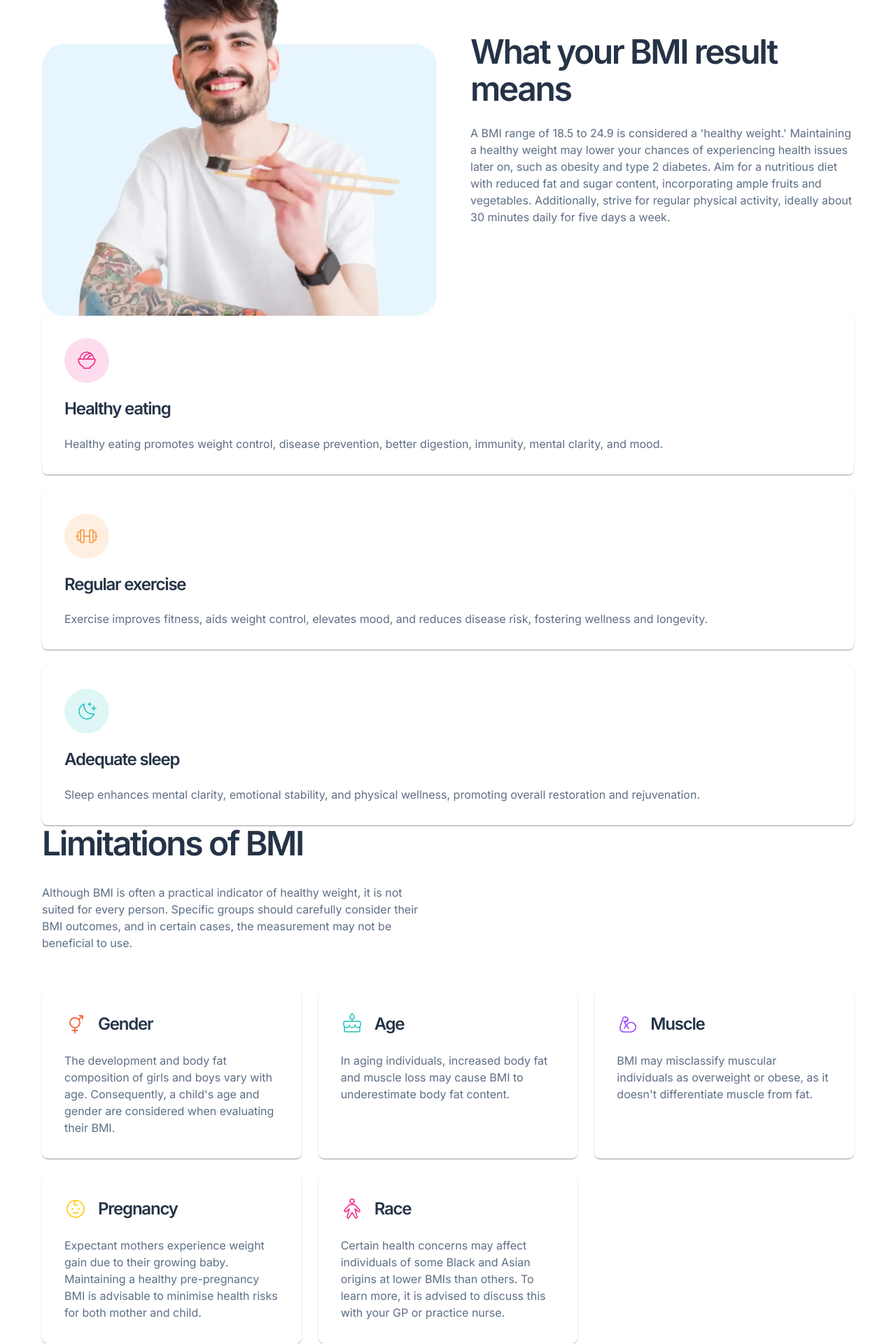
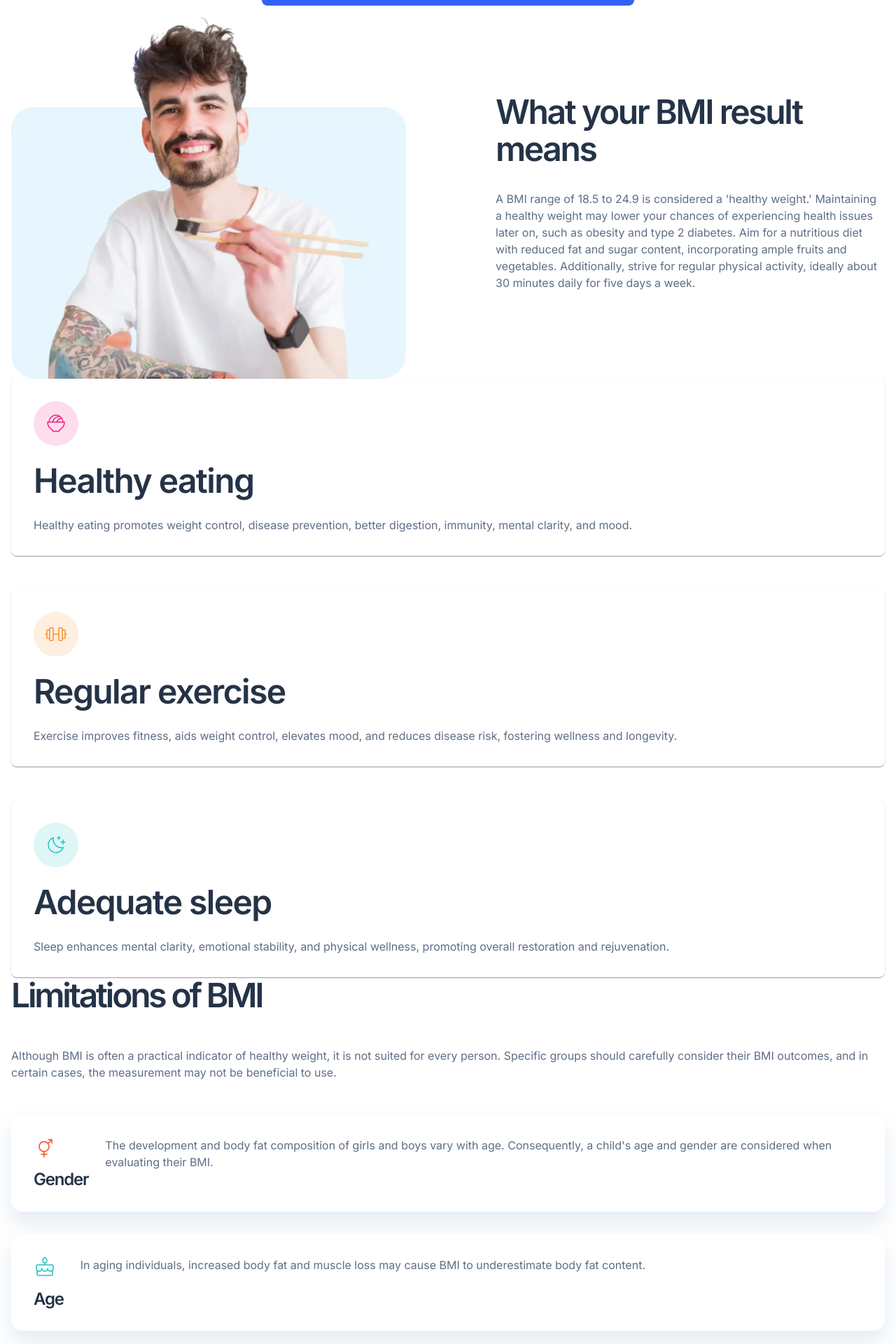
Before and after one commit to haipinggong/bmi-calculator, a React (Vite) app: page / in a window 1280 px wide. Shown: the part 740-2660 px from the top of the page at 70% size. Built offline with nearby package versions, Linux system fonts and the light colour scheme.

Commit message:
Update styling of Hero

```diff
--- a/src/App.tsx
+++ b/src/App.tsx
@@ -6,10 +6,7 @@ import { Limits } from "./components/Limits/Limits";
 function App() {
   return (
     <>
-      <Hero
-        title="Body Mass Index Calculator"
-        description="Better understand your weight in relation to your height using our body mass index (BM) calculator. While BMI is not the sole determinant of a healthy weight, it offers a valuable starting point to evaluate your overall health and well-being."
-      />
+      <Hero />
       <YourResults />
       <Tips />
       <Limits />
--- a/src/components/Hero/Hero.styles.ts
+++ b/src/components/Hero/Hero.styles.ts
@@ -1,14 +1,15 @@
-import type { SxProps } from "@mui/material";
+import type { SxProps, Theme } from "@mui/material";
 
-export const styles: Record<string, SxProps> = {
-  heroContainer: {
-    maxWidth: "1160px",
-    margin: "0 auto",
-    padding: "4 3 0",
-  },
+export const styles: Record<string, SxProps<Theme>> = {
+  heroContainer: (theme) => ({
+    display: "flex",
+    flexDirection: "column",
+    alignItems: "center",
+    gap: 4,
+    padding: theme.spacing(4, 3, 0, 3),
+  }),
   logo: {
     width: "36.7px",
     height: "36.7px",
-    marginBottom: 4,
   },
 };
--- a/src/components/Hero/Hero.tsx
+++ b/src/components/Hero/Hero.tsx
@@ -4,12 +4,7 @@ import logo from "../../assets/images/logo.svg";
 import { Header } from "./Header/Header";
 import { Form } from "./Form/Form";
 
-interface HeroProps {
-  title: string;
-  description: string;
-}
-
-export const Hero = ({ title, description }: HeroProps) => {
+export const Hero = () => {
   return (
     <Box component="section" sx={styles.heroContainer}>
       <Box
@@ -18,7 +13,7 @@ export const Hero = ({ title, description }: HeroProps) => {
         alt="BMI Calculator Logo"
         sx={styles.logo}
       />
-      <Header title={title} description={description} />
+      <Header />
       <Form />
     </Box>
   );
--- a/src/components/Limits/Limits.styles.ts
+++ b/src/components/Limits/Limits.styles.ts
@@ -1,60 +1,55 @@
 export const styles = {
   container: {
-    maxWidth: "1160px",
-    margin: "0 auto",
-    padding: "0 3",
+    display: "flex",
+    flexDirection: "column",
+    gap: "3rem",
+    padding: "0 1rem",
   },
   title: {
     color: "#253347",
-    fontFamily: "Inter",
+    fontFamily: "Inter, sans-serif",
     fontSize: "48px",
     fontWeight: 600,
     lineHeight: "110%",
-    letterSpacing: "-2.4px",
-    marginBottom: 4,
+    letterSpacing: "-2.5%",
   },
-  description: {
-    color: "#5E6E85",
-    fontFamily: "Inter",
-    fontSize: "16px",
-    fontWeight: 400,
-    lineHeight: "150%",
-    maxWidth: "564px",
-    marginBottom: 7,
+  content: {
+    display: "flex",
+    gap: "2rem",
   },
-  cardsContainer: {
-    display: "grid",
-    gridTemplateColumns: "repeat(auto-fit, minmax(280px, 1fr))",
-    gap: 3,
-  },
-  card: {
-    backgroundColor: "#fff",
-    borderRadius: 2,
-    padding: 4,
+  limitsContainer: {
     display: "flex",
     flexDirection: "column",
-    gap: 3,
+    gap: "2rem",
   },
-  cardHeader: {
+  limitCard: {
     display: "flex",
-    alignItems: "center",
-    gap: 2,
+    gap: "1.5rem",
+    padding: "2rem",
+    backgroundColor: "#FFFFFF",
+    borderRadius: "16px",
+    boxShadow: "0px 16px 30px 0px rgba(143, 174, 207, 0.25)",
   },
-  icon: {
+  limitIcon: {
     width: "32px",
     height: "32px",
   },
-  cardTitle: {
+  limitContent: {
+    display: "flex",
+    flexDirection: "column",
+    gap: "1rem",
+  },
+  limitTitle: {
     color: "#253347",
-    fontFamily: "Inter",
+    fontFamily: "Inter, sans-serif",
     fontSize: "24px",
     fontWeight: 600,
     lineHeight: "110%",
     letterSpacing: "-1.2px",
   },
-  cardDescription: {
+  limitDescription: {
     color: "#5E6E85",
-    fontFamily: "Inter",
+    fontFamily: "Inter, sans-serif",
     fontSize: "16px",
     fontWeight: 400,
     lineHeight: "150%",
--- a/src/components/Limits/Limits.tsx
+++ b/src/components/Limits/Limits.tsx
@@ -12,101 +12,102 @@ export const Limits = () => {
       <Typography variant="h1" sx={styles.title}>
         Limitations of BMI
       </Typography>
-      <Typography sx={styles.description}>
+      <Typography sx={styles.limitDescription}>
         Although BMI is often a practical indicator of healthy weight, it is not
         suited for every person. Specific groups should carefully consider their
         BMI outcomes, and in certain cases, the measurement may not be
         beneficial to use.
       </Typography>
 
-      <Box sx={styles.cardsContainer}>
-        <Card sx={styles.card}>
-          <Box sx={styles.cardHeader}>
+      <Box sx={styles.content}>
+        <Box sx={styles.limitsContainer}>
+          <Card sx={styles.limitCard}>
+            <Box sx={styles.limitContent}>
               <Box
                 component="img"
                 src={iconGender}
                 alt="Gender icon"
-              sx={styles.icon}
+                sx={styles.limitIcon}
               />
-            <Typography variant="h3" sx={styles.cardTitle}>
+              <Typography variant="h3" sx={styles.limitTitle}>
                 Gender
               </Typography>
             </Box>
-          <Typography sx={styles.cardDescription}>
-            The development and body fat composition of girls and boys vary with
-            age. Consequently, a child's age and gender are considered when
-            evaluating their BMI.
+            <Typography sx={styles.limitDescription}>
+              The development and body fat composition of girls and boys vary
+              with age. Consequently, a child's age and gender are considered
+              when evaluating their BMI.
             </Typography>
           </Card>
 
-        <Card sx={styles.card}>
-          <Box sx={styles.cardHeader}>
+          <Card sx={styles.limitCard}>
+            <Box sx={styles.limitContent}>
               <Box
                 component="img"
                 src={iconAge}
                 alt="Age icon"
-              sx={styles.icon}
+                sx={styles.limitIcon}
               />
-            <Typography variant="h3" sx={styles.cardTitle}>
+              <Typography variant="h3" sx={styles.limitTitle}>
                 Age
               </Typography>
             </Box>
-          <Typography sx={styles.cardDescription}>
+            <Typography sx={styles.limitDescription}>
               In aging individuals, increased body fat and muscle loss may cause
               BMI to underestimate body fat content.
             </Typography>
           </Card>
 
-        <Card sx={styles.card}>
-          <Box sx={styles.cardHeader}>
+          <Card sx={styles.limitCard}>
+            <Box sx={styles.limitContent}>
               <Box
                 component="img"
                 src={iconMuscle}
                 alt="Muscle icon"
-              sx={styles.icon}
+                sx={styles.limitIcon}
               />
-            <Typography variant="h3" sx={styles.cardTitle}>
+              <Typography variant="h3" sx={styles.limitTitle}>
                 Muscle
               </Typography>
             </Box>
-          <Typography sx={styles.cardDescription}>
-            BMI may misclassify muscular individuals as overweight or obese, as
-            it doesn't differentiate muscle from fat.
+            <Typography sx={styles.limitDescription}>
+              BMI may misclassify muscular individuals as overweight or obese,
+              as it doesn't differentiate muscle from fat.
             </Typography>
           </Card>
 
-        <Card sx={styles.card}>
-          <Box sx={styles.cardHeader}>
+          <Card sx={styles.limitCard}>
+            <Box sx={styles.limitContent}>
               <Box
                 component="img"
                 src={iconPregnancy}
                 alt="Pregnancy icon"
-              sx={styles.icon}
+                sx={styles.limitIcon}
               />
-            <Typography variant="h3" sx={styles.cardTitle}>
+              <Typography variant="h3" sx={styles.limitTitle}>
                 Pregnancy
               </Typography>
             </Box>
-          <Typography sx={styles.cardDescription}>
-            Expectant mothers experience weight gain due to their growing baby.
-            Maintaining a healthy pre-pregnancy BMI is advisable to minimise
-            health risks for both mother and child.
+            <Typography sx={styles.limitDescription}>
+              Expectant mothers experience weight gain due to their growing
+              baby. Maintaining a healthy pre-pregnancy BMI is advisable to
+              minimise health risks for both mother and child.
             </Typography>
           </Card>
 
-        <Card sx={styles.card}>
-          <Box sx={styles.cardHeader}>
+          <Card sx={styles.limitCard}>
+            <Box sx={styles.limitContent}>
               <Box
                 component="img"
                 src={iconRace}
                 alt="Race icon"
-              sx={styles.icon}
+                sx={styles.limitIcon}
               />
-            <Typography variant="h3" sx={styles.cardTitle}>
+              <Typography variant="h3" sx={styles.limitTitle}>
                 Race
               </Typography>
             </Box>
-          <Typography sx={styles.cardDescription}>
+            <Typography sx={styles.limitDescription}>
               Certain health concerns may affect individuals of some Black and
               Asian origins at lower BMIs than others. To learn more, it is
               advised to discuss this with your GP or practice nurse.
@@ -114,5 +115,6 @@ export const Limits = () => {
           </Card>
         </Box>
       </Box>
+    </Box>
   );
 };
--- a/src/components/Tips/Tips.styles.ts
+++ b/src/components/Tips/Tips.styles.ts
@@ -1,11 +1,9 @@
 export const styles = {
   container: {
-    maxWidth: "1160px",
-    margin: "0 auto",
-    padding: "0 3",
     display: "flex",
     flexDirection: "column",
-    gap: 3,
+    gap: "3rem",
+    padding: "0 1rem",
   },
   card: {
     backgroundColor: "#fff",
@@ -21,11 +19,11 @@ export const styles = {
   },
   title: {
     color: "#253347",
-    fontFamily: "Inter",
-    fontSize: "24px",
+    fontFamily: "Inter, sans-serif",
+    fontSize: "48px",
     fontWeight: 600,
     lineHeight: "110%",
-    letterSpacing: "-1.2px",
+    letterSpacing: "-2.5%",
   },
   description: {
     color: "#5E6E85",
@@ -34,4 +32,36 @@ export const styles = {
     fontWeight: 400,
     lineHeight: "150%",
   },
+  tipsContainer: {
+    display: "flex",
+    gap: "2rem",
+  },
+  tipCard: {
+    display: "flex",
+    flexDirection: "column",
+    gap: "1.5rem",
+    padding: "2rem",
+    backgroundColor: "#FFFFFF",
+    borderRadius: "16px",
+    boxShadow: "0px 16px 30px 0px rgba(143, 174, 207, 0.25)",
+  },
+  tipIcon: {
+    width: "64px",
+    height: "64px",
+  },
+  tipTitle: {
+    color: "#253347",
+    fontFamily: "Inter, sans-serif",
+    fontSize: "24px",
+    fontWeight: 600,
+    lineHeight: "110%",
+    letterSpacing: "-1.2px",
+  },
+  tipDescription: {
+    color: "#5E6E85",
+    fontFamily: "Inter, sans-serif",
+    fontSize: "16px",
+    fontWeight: 400,
+    lineHeight: "150%",
+  },
 };
--- a/src/components/YourResults/YourResults.styles.ts
+++ b/src/components/YourResults/YourResults.styles.ts
@@ -2,34 +2,32 @@ import type { SxProps } from "@mui/material";
 
 export const styles: Record<string, SxProps> = {
   container: {
-    maxWidth: "1160px",
-    margin: "0 auto",
-    padding: "0 3",
     display: "flex",
-    gap: 6,
     alignItems: "center",
+    gap: "8rem",
+    padding: "0 1rem",
   },
   image: {
     width: "564px",
     height: "533px",
-    borderRadius: 2,
+    borderRadius: "35px",
   },
   resultContainer: {
     display: "flex",
     flexDirection: "column",
-    gap: 3,
+    gap: "2rem",
   },
   resultTitle: {
     color: "#253347",
-    fontFamily: "Inter",
+    fontFamily: "Inter, sans-serif",
     fontSize: "48px",
     fontWeight: 600,
     lineHeight: "110%",
-    letterSpacing: "-2.4px",
+    letterSpacing: "-2.5%",
   },
   resultDescription: {
     color: "#5E6E85",
-    fontFamily: "Inter",
+    fontFamily: "Inter, sans-serif",
     fontSize: "16px",
     fontWeight: 400,
     lineHeight: "150%",
```
Also changed, not shown: src/components/Hero/Header/Header.tsx (+6 -8 lines). Lines whose indentation alone changed are shown as unchanged.
